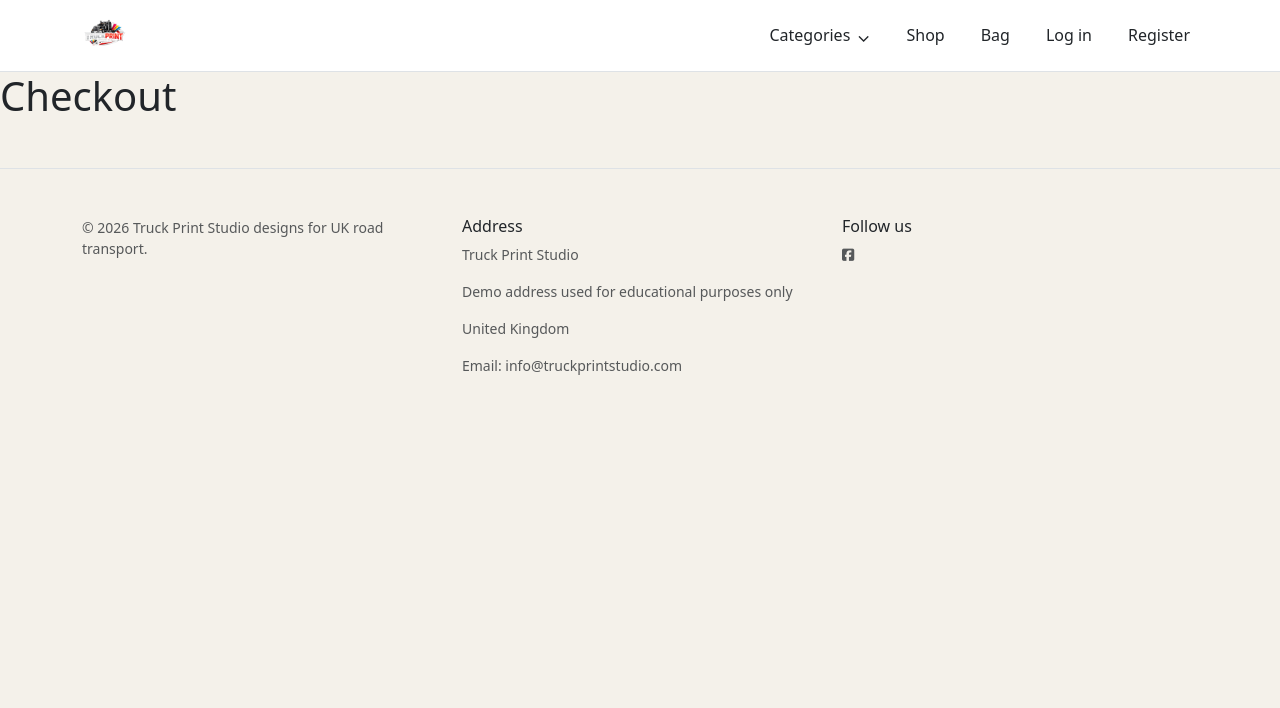
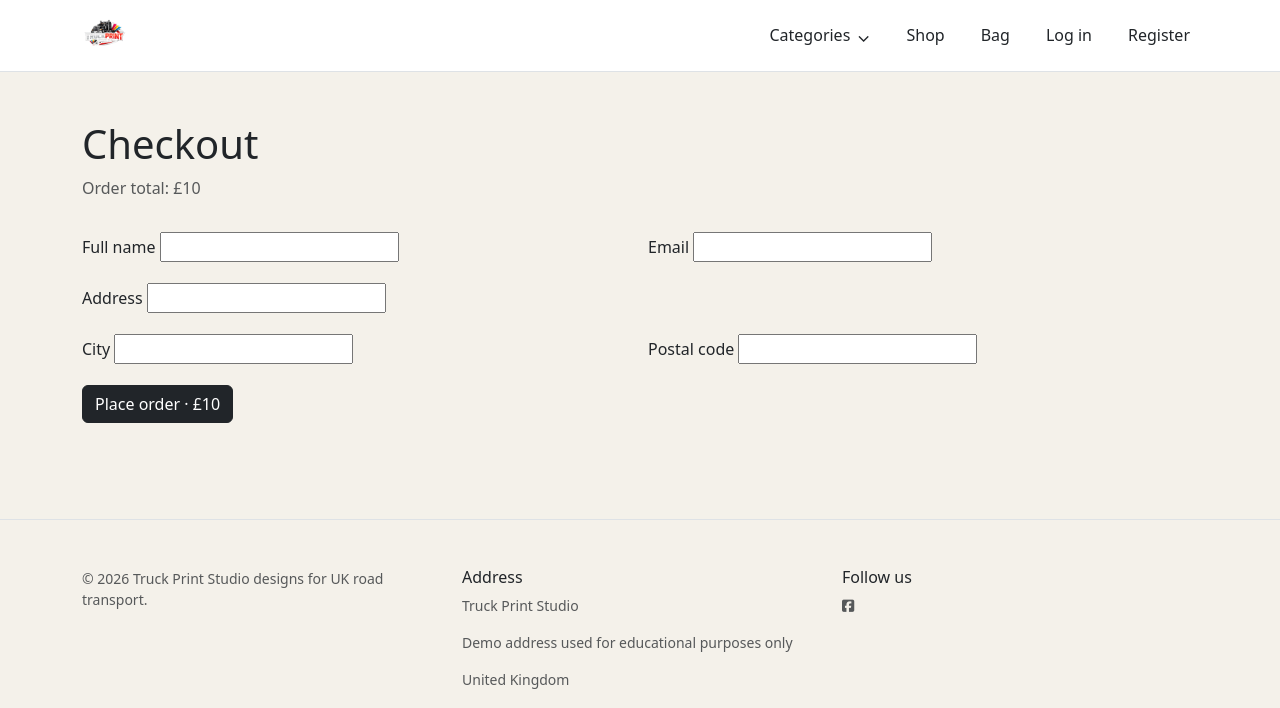
Before and after one commit to 11florin/truck_print_studio, a Django app: template templates/orders/checkout.html in a window 1280 px wide. Shown: the top 708 px of the page. Run offline with Django 5.2, Linux system fonts and the light colour scheme; the template is opened without the code that fills it: most values are stand-ins (such as "Sample title", 1, 10 or a date in 2020); form fields are guessed from the names that the template uses; some libraries are stand-ins or nearby versions.

Commit message:
Added checkout page content

```diff
--- a/templates/orders/checkout.html
+++ b/templates/orders/checkout.html
@@ -1,8 +1,36 @@
 {% extends "shop/base.html" %}
-{% load static %}
-
 {% block content %}
-
-<h1>Checkout</h1>
-
+<div class="container py-5">
+  <h1>Checkout</h1>
+  <p class="text-muted">Order total: £{{ total }}</p>
+  <form method="post" class="row g-3 mt-2">
+    {% csrf_token %}
+    {% if form.errors %}
+      <div class="alert alert-danger col-12">{{ form.errors }}</div>
+    {% endif %}
+    <div class="col-md-6">
+      <label class="form-label" for="{{ form.full_name.id_for_label }}">Full name</label>
+      {{ form.full_name }}
+    </div>
+    <div class="col-md-6">
+      <label class="form-label" for="{{ form.email.id_for_label }}">Email</label>
+      {{ form.email }}
+    </div>
+    <div class="col-12">
+      <label class="form-label" for="{{ form.address.id_for_label }}">Address</label>
+      {{ form.address }}
+    </div>
+    <div class="col-md-6">
+      <label class="form-label" for="{{ form.city.id_for_label }}">City</label>
+      {{ form.city }}
+    </div>
+    <div class="col-md-6">
+      <label class="form-label" for="{{ form.postal_code.id_for_label }}">Postal code</label>
+      {{ form.postal_code }}
+    </div>
+    <div class="col-12">
+      <button class="btn btn-dark">Place order · £{{ total }}</button>
+    </div>
+  </form>
+</div>
 {% endblock %}
```
